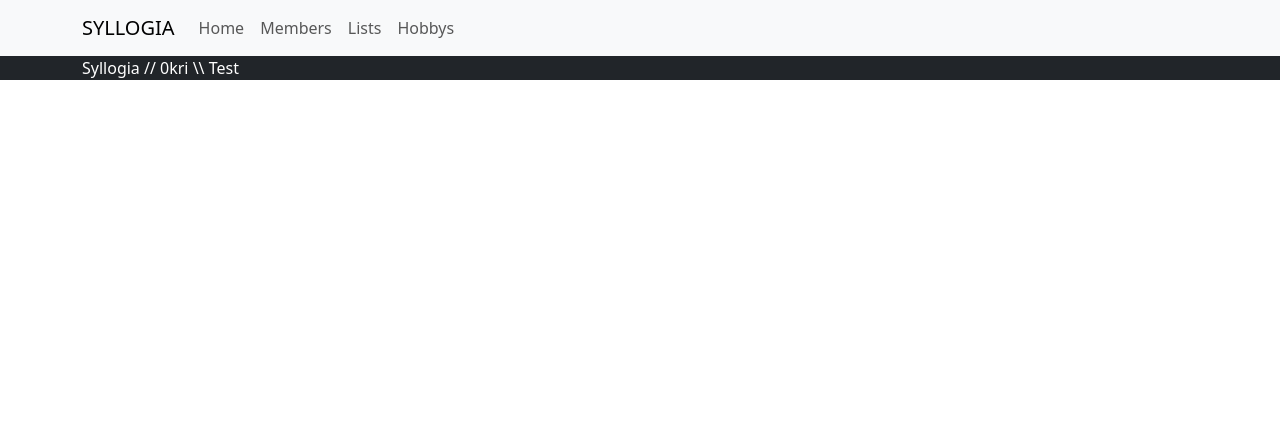
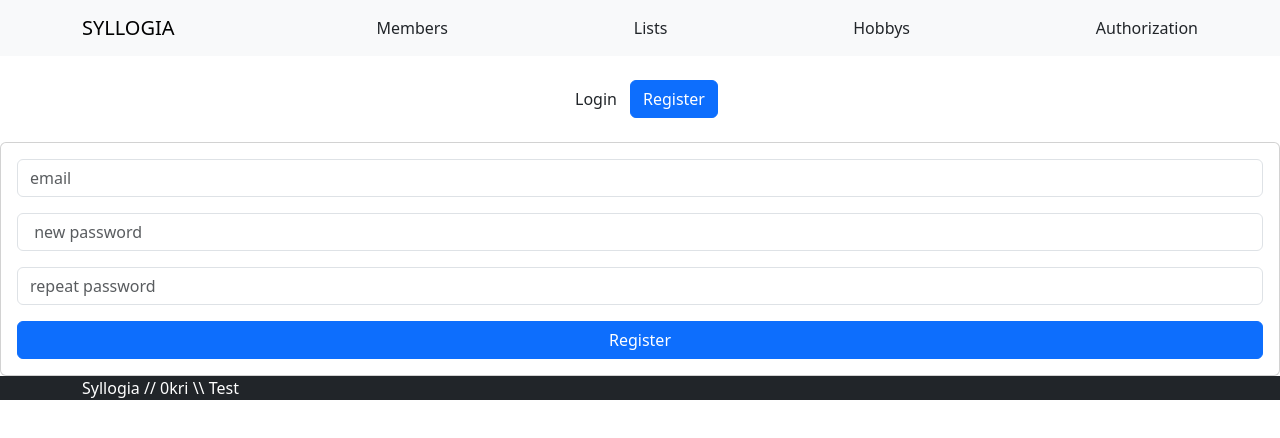
Before and after one commit to 0kri/NG9, an Angular app in the folder ng9/: page /auth/register in a window 1280 px wide. Before the commit this address led to /. Shown: the top 438 px of the page. Built offline with nearby package versions, Linux system fonts and the light colour scheme.

Commit message:
added auth page with login and register components

```diff
--- a/ng9/src/app/layout/header/header.component.html
+++ b/ng9/src/app/layout/header/header.component.html
@@ -1,6 +1,14 @@
 <nav class="navbar navbar-expand-lg bg-body-tertiary">
     <div class="container">
+
       <a class="navbar-brand" href="#">SYLLOGIA</a>
+      <a class="nav-link" routerLink="members" routerLinkActive="active">Members</a>
+      <a class="nav-link" routerLink="lists" routerLinkActive="active">Lists</a>
+      <a class="nav-link" routerLink="hobbys" routerLinkActive="active">Hobbys</a>
+      <a class="nav-link" routerLink="auth/login" routerLinkActive="active">Authorization</a>
+
+
+      <!-- <a class="navbar-brand" href="#">SYLLOGIA</a>
       <div class="collapse navbar-collapse" id="navbarNav">
         <ul class="navbar-nav">
           <li class="nav-item">
@@ -16,6 +24,6 @@
             <a class="nav-link" routerLink="hobbys" routerLinkActive="active">Hobbys</a>
           </li>
         </ul>
-      </div>
+      </div> -->
     </div>
   </nav>
--- /dev/null
+++ b/ng9/src/app/pages/auth-page/auth-page.component.html
@@ -0,0 +1,5 @@
+<div class="d-flex justify-content-center p-4">
+    <a routerLinkActive="btn-primary" routerLink="login" class="btn">Login</a>
+    <a routerLinkActive="btn-primary" routerLink="register" class="btn">Register</a>
+</div>
+<router-outlet></router-outlet>
--- /dev/null
+++ b/ng9/src/app/pages/login-page/login-page.component.html
@@ -0,0 +1,11 @@
+<div class="card">
+    <div class="card-body">
+        <div class="mb-3">
+            <input type="text" class="form-control" placeholder="email">
+        </div>
+        <div class="mb-3">
+            <input type="text" class="form-control" placeholder="password">
+        </div>
+        <button class="btn btn-primary w-100">Login</button>
+    </div>
+</div>
--- /dev/null
+++ b/ng9/src/app/pages/register-page/register-page.component.html
@@ -0,0 +1,14 @@
+<div class="card">
+    <div class="card-body">
+        <div class="mb-3">
+            <input type="text" class="form-control" placeholder="email">
+        </div>
+        <div class="mb-3">
+            <input type="text" class="form-control" placeholder=" new password">
+        </div>
+        <div class="mb-3">
+            <input type="text" class="form-control" placeholder="repeat password">
+        </div>
+        <button class="btn btn-primary w-100">Register</button>
+    </div>
+</div>
```
Also changed, not shown: ng9/src/app/app-routing.module.ts (+11 -1 lines), ng9/src/app/app.module.ts (+7 -1 lines), ng9/src/app/pages/auth-page/auth-page.component.ts (added, +10 -0 lines), ng9/src/app/pages/login-page/login-page.component.ts (added, +10 -0 lines), ng9/src/app/pages/register-page/register-page.component.ts (added, +10 -0 lines), ng9/src/app/pages/auth-page/auth-page.component.css (added), ng9/src/app/pages/login-page/login-page.component.css (added), ng9/src/app/pages/register-page/register-page.component.css (added).
